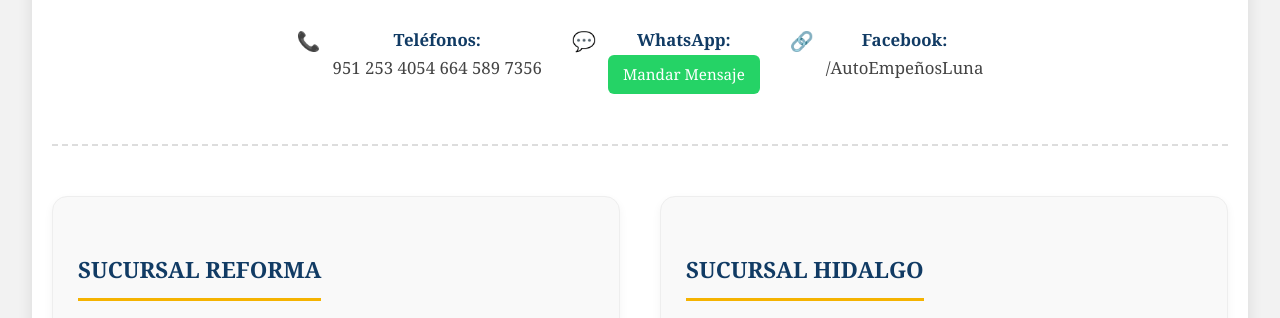
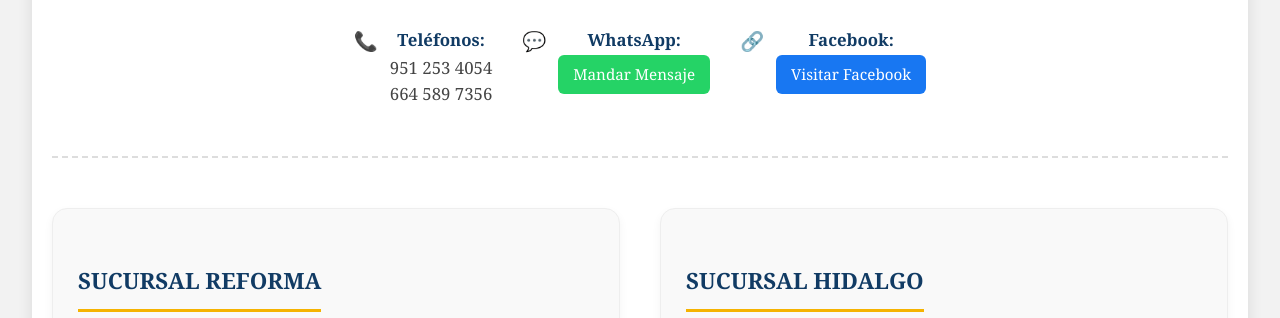
Before and after one commit to RobertHdz/PaginaWeb_Empeno, a plain HTML site: page contacto.html in a window 1280 px wide. Shown: the part 455-773 px from the top of the page. Drawn offline with Linux system fonts and the light colour scheme.

Commit message:
Mejorar presentación de teléfonos con salto de línea y cambiar enlace de Facebook por botón azul profesional

```diff
--- a/contacto.css
+++ b/contacto.css
@@ -136,6 +136,24 @@ main {
   transform: scale(1.05);
 }
 
+/* Facebook Link Especial */
+.facebook-link {
+  background-color: #1877f2;
+  color: var(--white) !important;
+  padding: 8px 15px;
+  border-radius: 6px;
+  font-weight: 800;
+  display: inline-block !important;
+  margin-top: 5px;
+  font-size: 0.95rem;
+  transition: var(--transition);
+}
+
+.facebook-link:hover {
+  background-color: #166fe5;
+  transform: scale(1.05);
+}
+
 /* Mapas */
 .map-box {
     width: 100%;
--- a/contacto.html
+++ b/contacto.html
@@ -4,8 +4,8 @@
   <meta charset="UTF-8">
   <meta name="viewport" content="width=device-width, initial-scale=1.0">
   <title>AUTO EMPEÑOS LUNA</title>
-  <link rel="stylesheet" href="global.css?v=10">
-  <link rel="stylesheet" href="contacto.css?v=10">
+  <link rel="stylesheet" href="global.css?v=11">
+  <link rel="stylesheet" href="contacto.css?v=11">
   <script src="main.js" defer></script>
 </head>
 <body>
@@ -51,7 +51,7 @@
                 <span class="icon">📞</span>
                 <div class="details">
                     <strong>Teléfonos:</strong>
-                    <a href="tel:+529512534054">951 253 4054</a>
+                    <a href="tel:+529512534054">951 253 4054</a><br>
                     <a href="tel:+526645897356">664 589 7356</a>
                 </div>
             </div>
@@ -73,7 +73,12 @@
                 <span class="icon">🔗</span>
                 <div class="details">
                     <strong>Facebook:</strong>
-                    <a href="https://www.facebook.com/share/1FYFD4EtN8/?mibextid=wwXIfr" target="_blank" rel="noopener noreferrer">/AutoEmpeñosLuna</a>
+                    <a href="https://www.facebook.com/share/1FYFD4EtN8/?mibextid=wwXIfr"
+                       target="_blank"
+                       rel="noopener noreferrer"
+                       class="facebook-link">
+                      Visitar Facebook
+                    </a>
                 </div>
             </div>
         </div>
```
